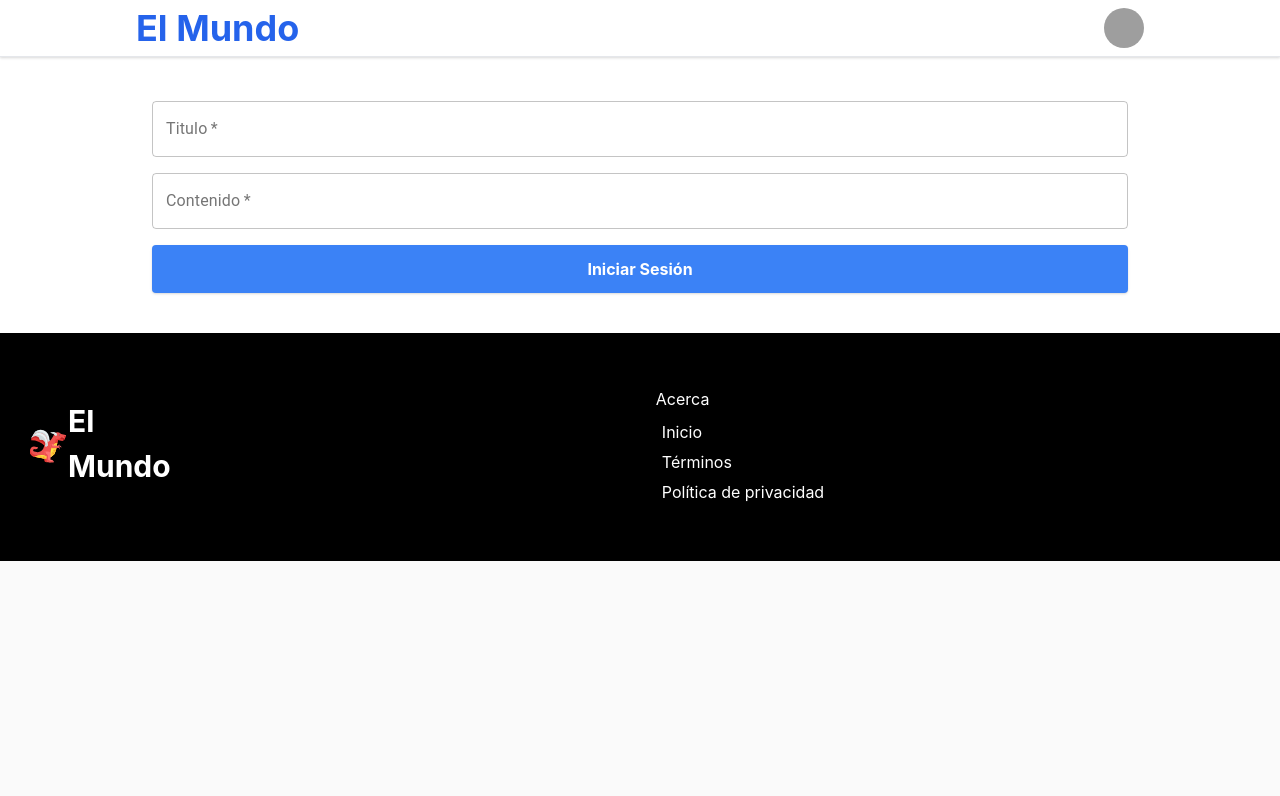
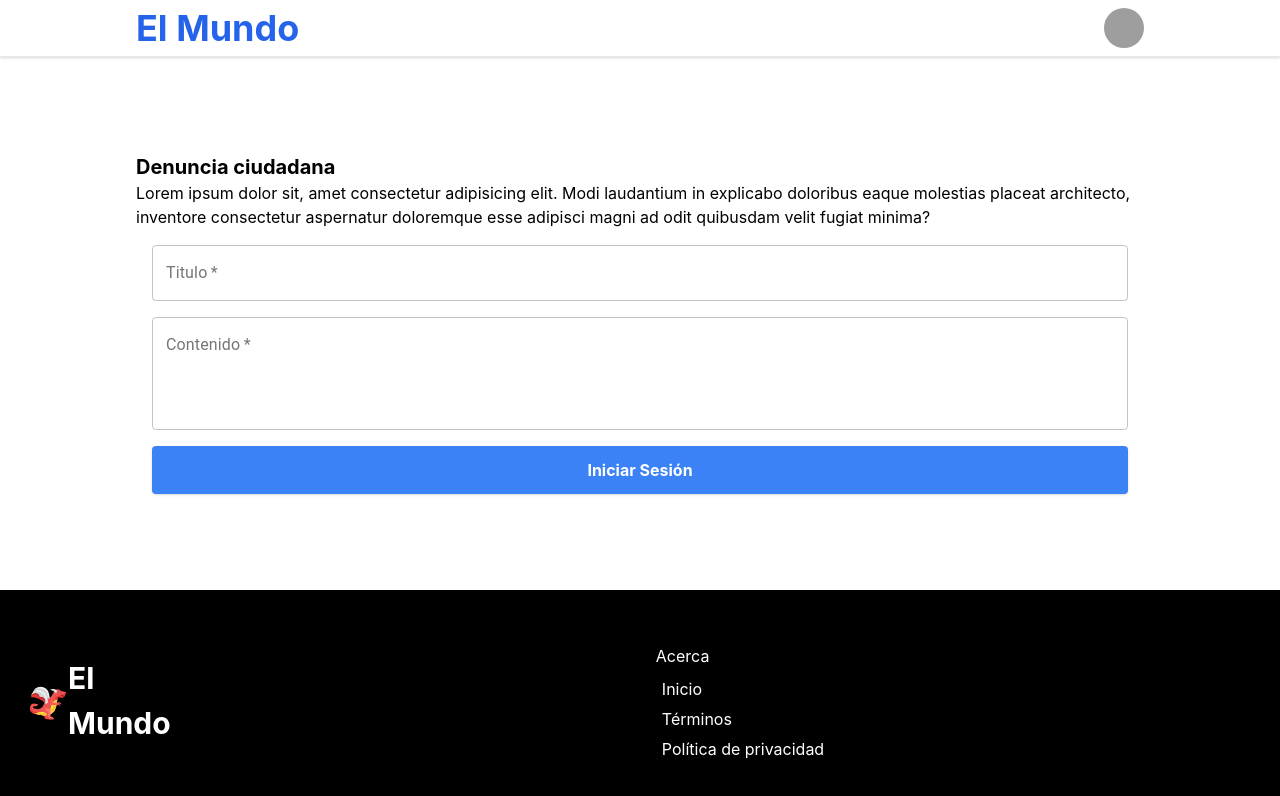
Before and after one commit to Payrouse/cms-news-papers, a Next.js app in the folder cms-frontend/: page /complaint in a window 1280 px wide. Shown: the top 796 px of the page. Built offline with nearby package versions, Linux system fonts and the light colour scheme; grey boxes are pictures that could not be loaded.

Commit message:
added complaint ui

```diff
--- /dev/null
+++ b/cms-frontend/components/inputs/MultilineInput.tsx
@@ -0,0 +1,49 @@
+import { TextField } from '@material-ui/core';
+import { UseFormRegister } from 'react-hook-form';
+
+interface MultilineInputProps {
+  label: string;
+  placeholder: string;
+  name: string;
+  register: UseFormRegister<any>;
+  validations?: any;
+  error: any;
+  variant?: string;
+  container?: string; // optional
+  required?: boolean; // optional
+  disabled?: boolean; // optional
+}
+
+const MultilineInput = ({
+  label,
+  name,
+  placeholder,
+  register,
+  validations,
+  error,
+  required = false,
+  variant = 'outlined',
+  container = 'mx-4 mt-4',
+  disabled = false,
+}: MultilineInputProps) => {
+  return (
+    <>
+      <div className={container}>
+        <TextField
+          id={name}
+          label={label}
+          variant="outlined"
+          placeholder={placeholder}
+          fullWidth
+          multiline
+          minRows={4}
+          required={required}
+          disabled={disabled}
+          {...register(name, validations)}
+        />
+      </div>
+    </>
+  );
+};
+
+export default MultilineInput;
--- a/cms-frontend/components/views/complaint/index.tsx
+++ b/cms-frontend/components/views/complaint/index.tsx
@@ -3,6 +3,7 @@ import { SubmitHandler, useForm } from 'react-hook-form';
 
 import Button, { ButtonType } from '../../buttons/Button';
 import Input from '../../inputs/Input';
+import MultilineInput from '../../inputs/MultilineInput';
 
 type ComplaintValues = {
   title: string;
@@ -21,8 +22,17 @@ const ComplaintForm = () => {
   };
 
   return (
-    <div className="flex justify-center mb-10">
+    <div className="flex justify-center my-24">
       <div className="w-full md:w-4/5 px-2">
+        <div>
+          <h2 className="font-bold text-xl">Denuncia ciudadana</h2>
+          <p className="text-base">
+            Lorem ipsum dolor sit, amet consectetur adipisicing elit. Modi
+            laudantium in explicabo doloribus eaque molestias placeat
+            architecto, inventore consectetur aspernatur doloremque esse
+            adipisci magni ad odit quibusdam velit fugiat minima?
+          </p>
+        </div>
         <form onSubmit={handleSubmit(handleComplaint)}>
           <Input
             name="title"
@@ -33,10 +43,10 @@ const ComplaintForm = () => {
             required={true}
             error={errors.title}
           />
-          <Input
+          <MultilineInput
             name="description"
             label="Contenido"
-            placeholder="El dia de ayer...."
+            placeholder="El dia de ayer..."
             register={register}
             validations={{}}
             required={true}
```
